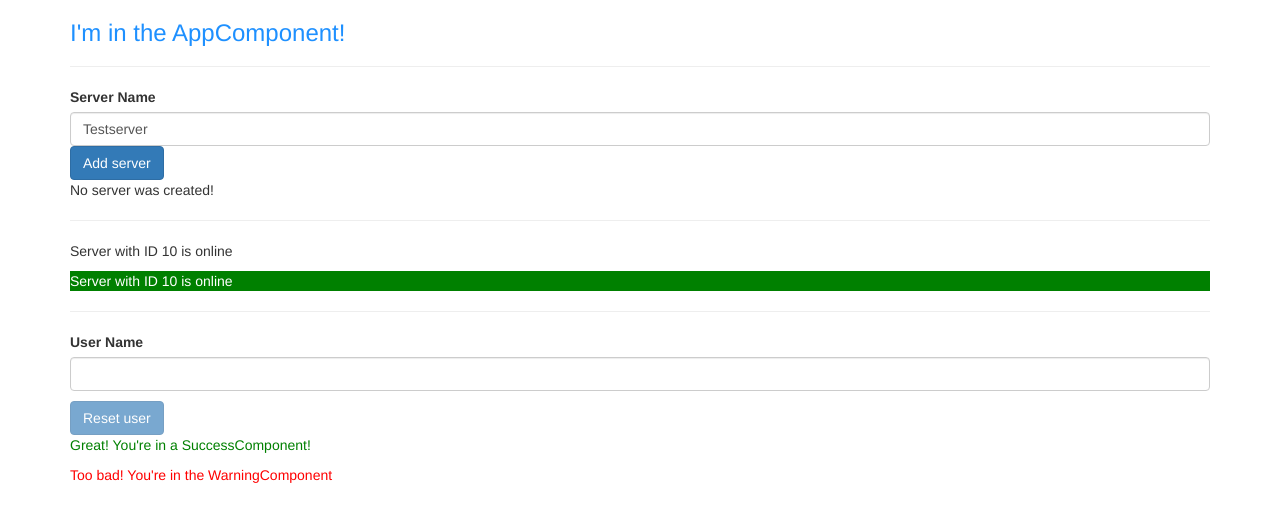
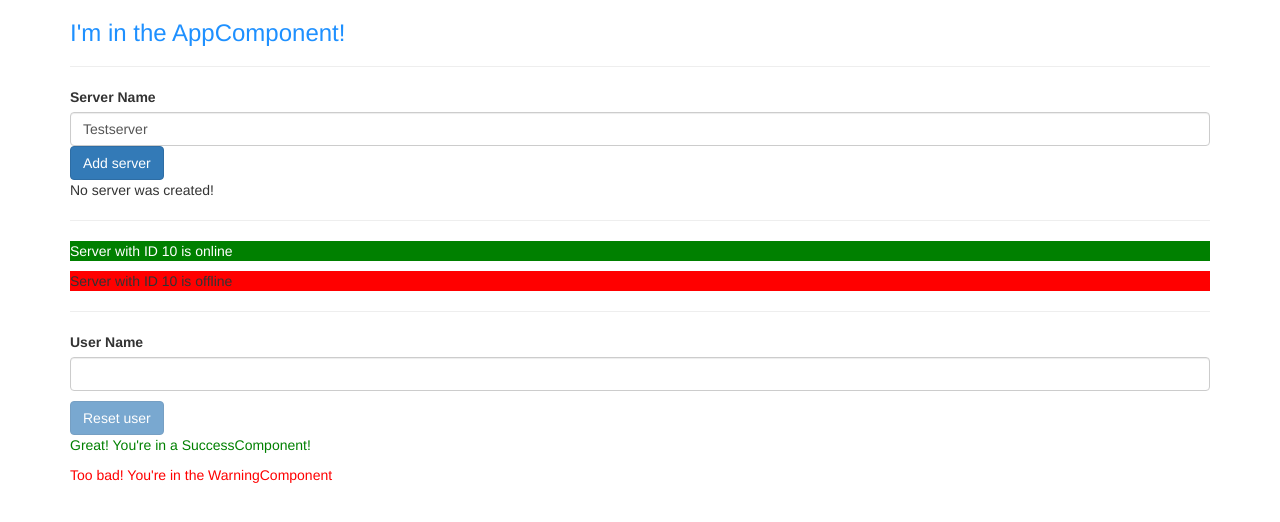
Before and after one commit to bartoszrachwalik/angular-excercises, an Angular app: page / in a window 1280 px wide. Shown: the top 522 px of the page. Built offline with nearby package versions, Linux system fonts and the light colour scheme.

Commit message:
adds ngFor directive to list servers

```diff
--- a/src/app/servers/server/server.component.html
+++ b/src/app/servers/server/server.component.html
@@ -1,5 +1,5 @@
 <!--String interpolation-->
-<p>Server with ID {{serverId}} is {{serverStatus}}</p>
+<!--<p>Server with ID {{serverId}} is {{serverStatus}}</p>-->
 <!--Adds style to paragraph-->
 <p [ngStyle]="{backgroundColor: getColor()}"
    [ngClass]="{online: serverStatus==='online'}">Server with ID {{serverId}} is {{serverStatus}}</p>
--- a/src/app/servers/servers.component.html
+++ b/src/app/servers/servers.component.html
@@ -28,7 +28,8 @@
 
 <hr>
 <div>
-  <app-server></app-server>
+  <!--creates local variable server which is an element from servers array-->
+  <app-server *ngFor="let server of servers"></app-server>
 </div>
 <hr>
 
--- a/src/app/servers/servers.component.ts
+++ b/src/app/servers/servers.component.ts
@@ -18,6 +18,7 @@ export class ServersComponent implements OnInit {
   serverCreated = false;
   serverName = 'Testserver';
   userName = '';
+  servers = ['Testserver', 'Testserver2']
 
   constructor() {
     setTimeout(() => {
@@ -32,6 +33,8 @@ export class ServersComponent implements OnInit {
   onCreateServer() {
     this.serverCreated = true;
     this.serverCreationStatus = 'Server was created! Name is ' + this.serverName;
+    // it adds new element to array everytime server is created
+    this.servers.push(this.serverName);
   }
 
   onUpdateServername(event: Event) {
```
